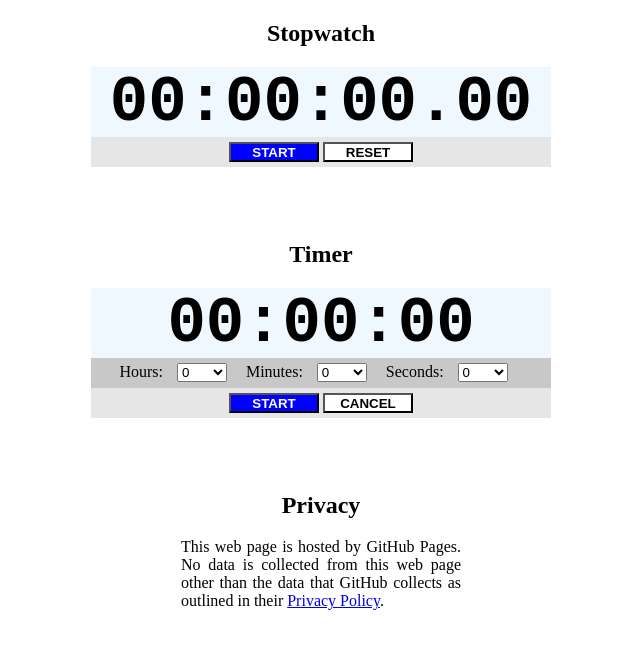
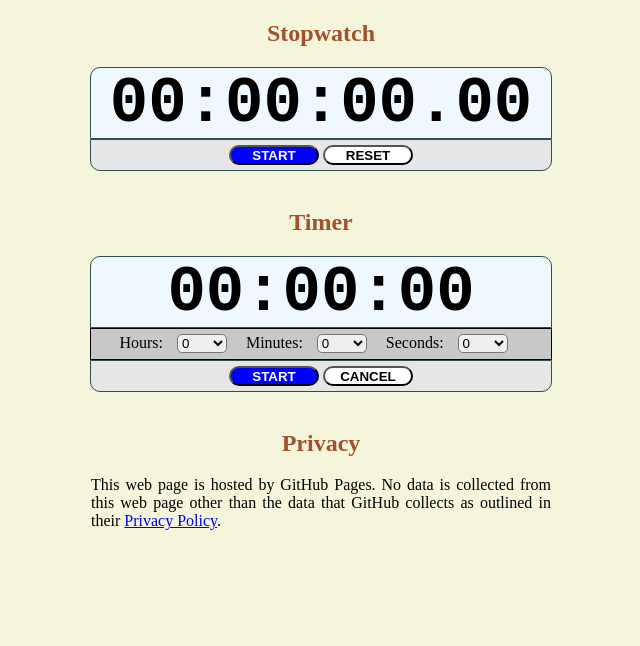
Before and after one commit to christopher-boustros/Online-Stopwatch-and-Timer, a plain HTML site: page index.html in a window 1280 px wide. Shown: the whole page, without its empty margins (319-959 px from the left). Drawn offline with Linux system fonts and the light colour scheme.

Commit message:
Improve styling

```diff
--- a/index.html
+++ b/index.html
@@ -11,7 +11,7 @@
   <script type="text/javascript" src="script.js"></script>
 </head>
 <body>
-  <h2 style="text-align: center;">Stopwatch</h2>
+  <h2 class="title">Stopwatch</h2>
   <div class="display" id="stopwatchDisplay">
     00:00:00.00
   </div>
@@ -19,8 +19,8 @@
     <button class="button" id="startStop" onclick="startStopButton()">START</button>
     <button class="button" id="reset" onclick="resetButton()">RESET</button>
   </div>
-  <br><br><br>
-  <h2 style="text-align: center;">Timer</h2>
+  <br>
+  <h2 class="title">Timer</h2>
   <div class="display" id="timerDisplay">
     00:00:00
   </div>
@@ -63,9 +63,9 @@
     <button class="button" id="startPause" onclick="startPauseButton()">START</button>
     <button class="button" id="cancel" onclick="cancelButton()">CANCEL</button>
   </div>
-  <br><br><br>
-  <div style="width: 280px; margin: 0 auto;">
-    <h2 style="text-align: center;">Privacy</h2>
+  <br>
+  <div style="width: 460px; margin: 0px auto;">
+    <h2 class="title">Privacy</h2>
     <p style="text-align: justify;">
       This web page is hosted by GitHub Pages. No data is collected from this web page other than the data that GitHub collects as outlined in their <a href="https://docs.github.com/en/github/site-policy/github-privacy-statement#github-pages">Privacy Policy</a>.
     </p>
--- a/styles.css
+++ b/styles.css
@@ -2,6 +2,15 @@
  * Copyright (c) 2021 Christopher Boustros <github.com/christopher-boustros>
  * This file is released under the MIT License (see LICENSE)
  */
+ body {
+ 	background: Beige;
+ }
+
+ .title {
+ 	text-align: center;
+ 	color: Sienna;
+ }
+
 .display {
     font-family: 'Courier New', Courier, monospace;
     font-size: 64px;
@@ -11,6 +20,10 @@
     width: 460px;
     height: 70px;
     margin: 0 auto;
+    border-radius: 10px 10px 0px 0px;
+    border-style: solid;
+    border-width: 1px;
+    border-color: DarkSlateGray;
 }
 
 .buttons {
@@ -19,6 +32,11 @@
     height: 30px;
     margin: 0 auto;
     background-color: rgb(230, 230, 230);
+    border-radius: 0px 0px 10px 10px;
+    border-style: solid;
+    border-width: 1px;
+    border-color: DarkSlateGray;
+    cursor: default;
 }
 
 .button {
@@ -28,6 +46,8 @@
     width: 90px;
     height: 20px;
     margin-top: 5px;
+    border-radius: 20px;
+    cursor: pointer;
 }
 
 .dropdownBoxes {
@@ -36,6 +56,10 @@
     width: 460px;
     height: 30px;
     margin: 0 auto;
+    border-style: solid;
+    border-width: 1px;
+    border-color: black;
+    cursor: default;
 }
 
 .dropdownBox {
@@ -43,6 +67,8 @@
     margin-top: 5px;
     margin-right: 15px;
     margin-left: 10px;
+    border-radius: 5px;
+    cursor: pointer;
 }
 
 #startStop, #startPause {
```
